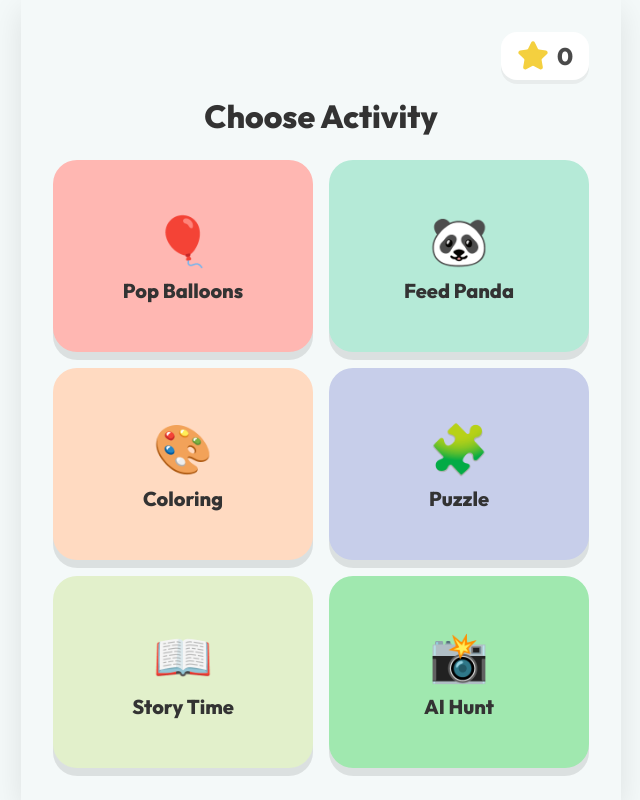
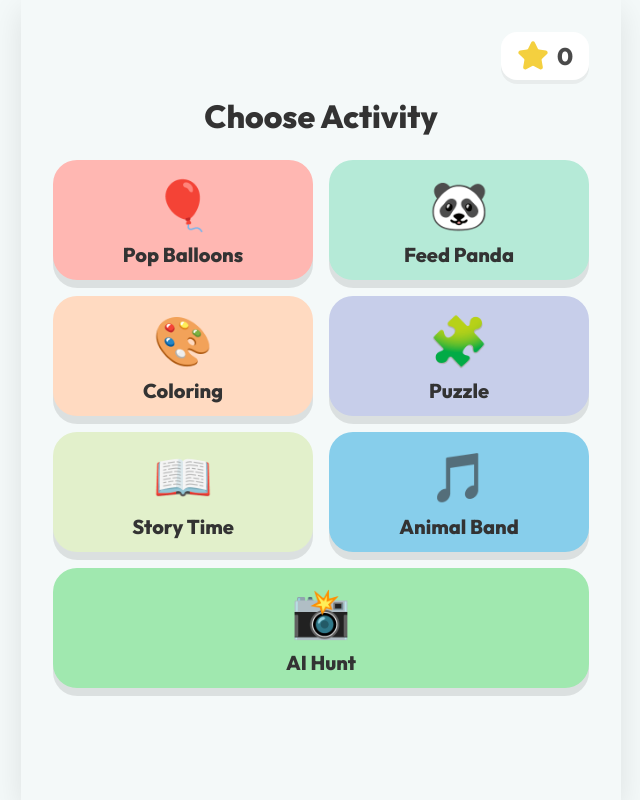
Before and after one commit to 2110Abhishek/sprout-mini-app, a React (Vite) app: page /activities in a window 1280 px wide. Shown: the whole page, without its empty margins (319-959 px from the left). Built offline with nearby package versions, Linux system fonts and the light colour scheme.

Commit message:
fix: swap animal band and ai hunt, improve scroll grid

```diff
--- a/src/pages/ChooseActivity.jsx
+++ b/src/pages/ChooseActivity.jsx
@@ -16,6 +16,7 @@ export default function ChooseActivity() {
     { id: 'coloring', title: 'Coloring', icon: '🎨', color: 'var(--color-yellow)', path: '/coloring' },
     { id: 'puzzle', title: 'Puzzle', icon: '🧩', color: 'var(--color-tertiary)', path: '/puzzle' },
     { id: 'story', title: 'Story Time', icon: '📖', color: 'var(--color-blue)', path: '/story' },
+    { id: 'band', title: 'Animal Band', icon: '🎵', color: '#87CEEB', path: '/animal-band' },
     { id: 'hunt', title: 'AI Hunt', icon: '📸', color: '#A0E8AF', path: '/hunt' },
   ];
 
@@ -30,13 +31,17 @@ export default function ChooseActivity() {
       <h1 style={styles.title}>Choose Activity</h1>
 
       <div style={styles.grid}>
-        {activities.map((act) => (
+        {activities.map((act, index) => {
+          const isLastOdd = index === activities.length - 1 && activities.length % 2 !== 0;
+          return (
             <motion.div
               key={act.id}
               style={{
                 ...styles.card,
                 backgroundColor: act.color,
                 opacity: act.locked ? 0.6 : 1,
+                gridColumn: isLastOdd ? 'span 2' : 'auto',
+                minHeight: '120px'
               }}
               whileHover={!act.locked ? { scale: 1.05 } : {}}
               whileTap={!act.locked ? { scale: 0.95 } : {}}
@@ -50,7 +55,8 @@ export default function ChooseActivity() {
               <span style={styles.icon}>{act.icon}</span>
               <h2 style={styles.cardTitle}>{act.title}</h2>
             </motion.div>
-        ))}
+          );
+        })}
       </div>
     </div>
   );
@@ -64,6 +70,7 @@ const styles = {
     flexDirection: 'column',
     backgroundColor: 'var(--color-background)',
     padding: '2rem',
+    overflowY: 'auto',
   },
   topBar: {
     display: 'flex',
@@ -97,7 +104,7 @@ const styles = {
     display: 'grid',
     gridTemplateColumns: '1fr 1fr',
     gap: '1rem',
-    flex: 1,
+    paddingBottom: '2rem',
   },
   card: {
     borderRadius: '24px',
```
Lines whose indentation alone changed are shown as unchanged.
